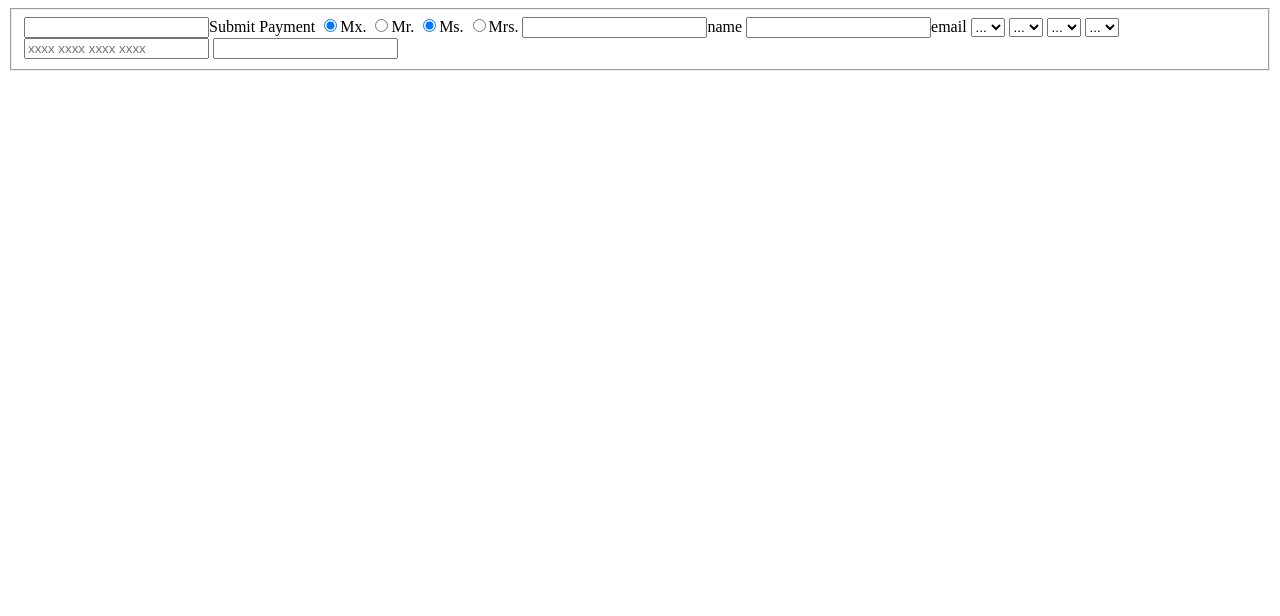
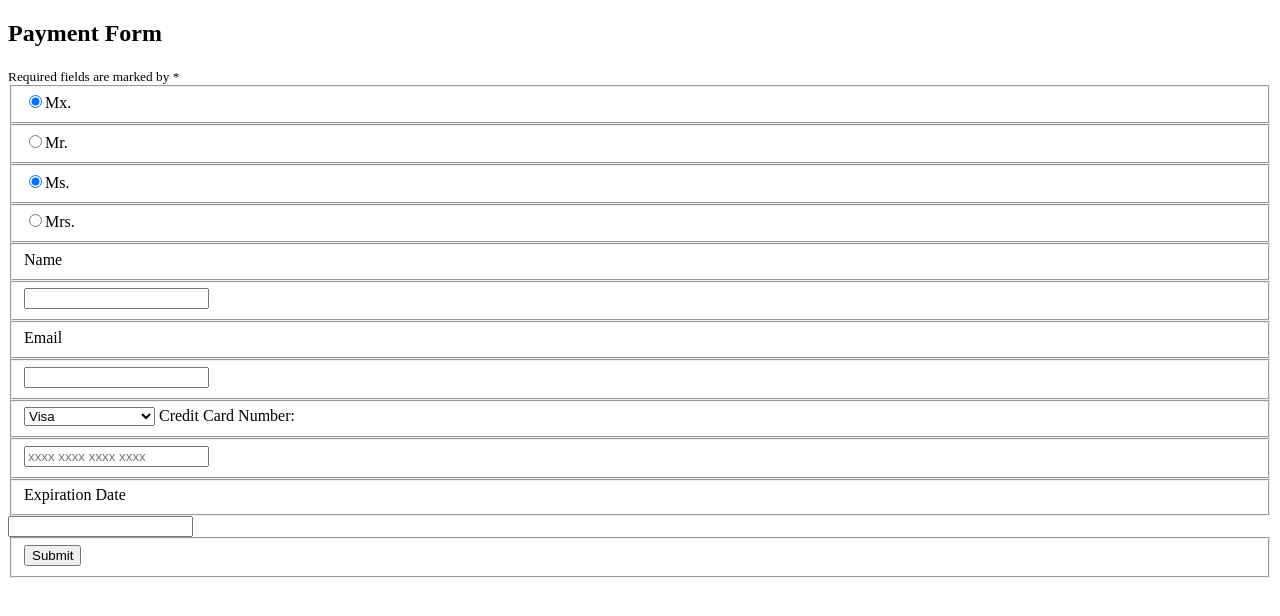
Before and after one commit to 10-6-pursuit/lab-intro-to-forms, a website: page index.html in a window 1280 px wide. Drawn offline with Linux system fonts and the light colour scheme.

Commit message:
working on forms html

```diff
--- a/index.html
+++ b/index.html
@@ -1,55 +1,100 @@
 <!doctype html>
 <html>
 <head>
-<title>Our Funky HTML Page</title>
+<title>Payment Form></Form></title>
 <meta name="description" content="Our first page">
 <meta name="keywords" content="html tutorial template">
 </head>
+<h2>Payment Form</h2>
 <body>
+
+
 
 <form>
 
+    <small>Required fields are marked by *</small>
+
+
+    <fieldset>
+     <input type="radio" checked>Mx.</input>
+    </fieldset>
+
+    <fieldset>
+     <input type="radio">Mr.</input>
+    </fieldset>
+
+    <fieldset>
+    <input type="radio" checked>Ms.</input>
+    </fieldset>
+
+    <fieldset>
+    <input type="radio">Mrs.</input>
+    </fieldset>
+
+
+
+
     <fieldset>
 
-    <input>Submit Payment</input>
+    <label for="Name">Name</label>
 
-    <input type="radio" checked>Mx.</input>
-    <input type="radio">Mr.</input>
-    <input type="radio" checked>Ms.</input>
-    <input type="radio">Mrs.</input>
+    </fieldset>
 
-    <input>name</input>
 
-    <input id="email">email</input>
+    <fieldset>
 
-    <select name="Visa" id="Visa">
-        <option value="visa">...</option>
+    <input id="name"></input>
 
+    </fieldset>
+
+
+
+    <fieldset>
+
+    <label for="Email">Email</label>
+
+    </fieldset>
+
+    <fieldset>
+
+    <input id="email"></input>
+
+    </fieldset>
+
+<fieldset>
+<select>
+ <option value="visa">Visa</option>
+  <option value="mastercard">Mastercard</option>
+  <option value="american express">American Express</option>
+  <option value="discover">Discover</option>
 </select>
 
-    <select name="Mastercard" id="Mastercard">
-        <option value="mastercard">...</option>
+<label for="Credit Card Number">Credit Card Number:</label>
+</fieldset>
 
-      </select>
+<fieldset>
 
-    <select name="American Express" id="American Express">
-        <option value="american express">...</option>
+    <input id="telNo" name="telNo" type="tel" placeholder="xxxx xxxx xxxx xxxx" >
 
-      </select>
-
-    <select name="Discover" id="Discover">
-        <option value="discover">...</option>
-
-      </select>
+</fieldset>
 
 
-    <input id="telNo" name="telNo" type="tel" placeholder="xxxx xxxx xxxx xxxx" />
+<fieldset>
+
+ <label for="Expiration Date">Expiration Date</label>
+</fieldset>
 
  <input type="text" id="expiration-date"/>
 
   </fieldset>
 
 
+    <fieldset>
+
+        <input type="Submit"></input>
+
+    </fieldset>
+
 </form>
 
 </body>
```
Lines whose indentation alone changed are shown as unchanged.
